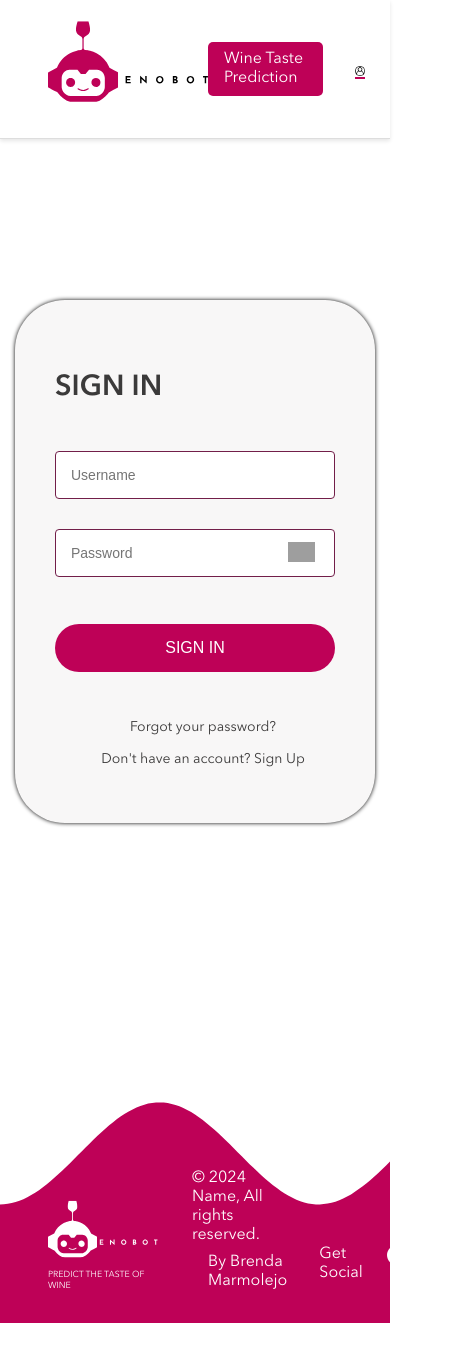
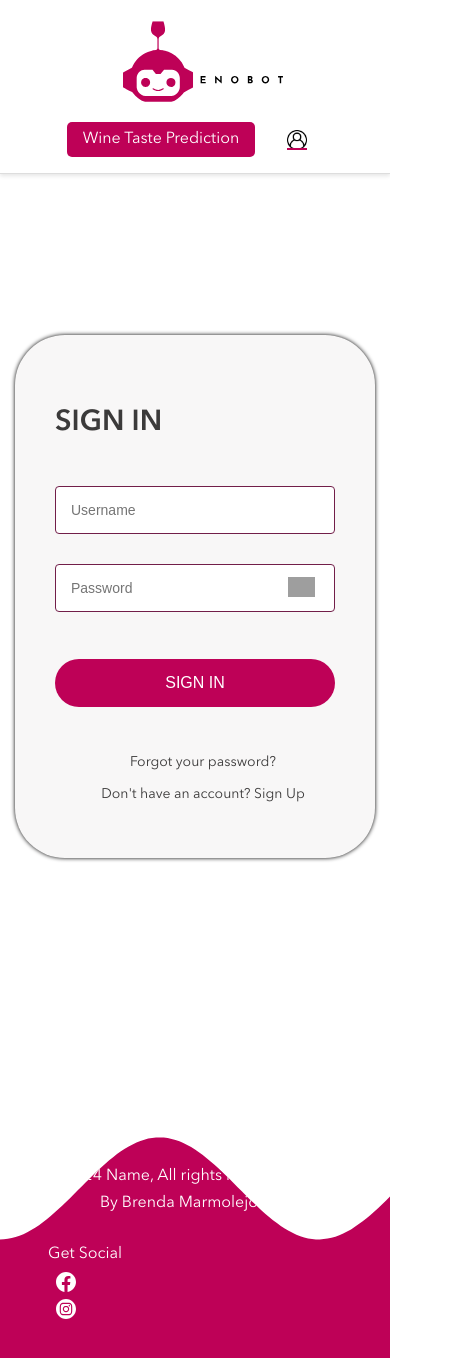
Before and after one commit to bmarmolejo/brainstation-capstone-project, a React (Vite) app in the folder enobot-client/: page /signin in a window 390 px wide. Shown: the whole page, 467 px wide, since content can reach past the window. Before the commit the page ends 1323 px from the top, so only its background shows below. Built offline with nearby package versions, Linux system fonts and the light colour scheme; grey boxes are pictures that could not be loaded.

Commit message:
Created responsive header

```diff
--- a/enobot-client/src/components/Footer/Footer.scss
+++ b/enobot-client/src/components/Footer/Footer.scss
@@ -11,6 +11,7 @@
   justify-content: space-between;
   padding: 1rem 2rem;
   width: 100%;
+  flex-wrap: wrap;
   min-height: 340px;
   clip-path: polygon(0% 65%, 1% 64.95%, 2% 64.8%, 3% 64.6%, 4% 64.3%, 5% 63.9%, 6% 63.45%, 7% 62.9%, 8% 62.25%, 9% 61.55%, 10% 60.8%,
       11% 59.95%, 12% 59.05%, 13% 58.1%, 14% 57.1%, 15% 56.05%, 16% 55%, 17% 53.9%, 18% 52.8%, 19% 51.65%, 20% 50.5%,
@@ -23,7 +24,26 @@
       81% 65%, 82% 65%, 83% 64.9%, 84% 64.75%, 85% 64.5%, 86% 64.2%, 87% 63.75%, 88% 63.25%, 89% 62.7%, 90% 62.05%,
       91% 61.3%, 92% 60.5%, 93% 59.65%, 94% 58.75%, 95% 57.8%, 96% 56.8%, 97% 55.75%, 98% 54.65%, 99% 53.55%, 100% 52.4%, 100% 100%, 0% 100%);
 
-  &__logo {
+  @include tablet {
+    background: $eno-red;
+    color: white;
+    display: flex;
+    justify-content: space-between;
+    padding: 1rem 2rem;
+    width: 100%;
+    min-height: 340px;
+    clip-path: polygon(0% 65%, 1% 64.95%, 2% 64.8%, 3% 64.6%, 4% 64.3%, 5% 63.9%, 6% 63.45%, 7% 62.9%, 8% 62.25%, 9% 61.55%, 10% 60.8%,
+        11% 59.95%, 12% 59.05%, 13% 58.1%, 14% 57.1%, 15% 56.05%, 16% 55%, 17% 53.9%, 18% 52.8%, 19% 51.65%, 20% 50.5%,
+        21% 49.35%, 22% 48.2%, 23% 47.05%, 24% 45.9%, 25% 44.8%, 26% 43.75%, 27% 42.75%, 28% 41.75%, 29% 40.8%, 30% 39.9%,
+        31% 39.1%, 32% 38.35%, 33% 37.65%, 34% 37.05%, 35% 36.5%, 36% 36.05%, 37% 35.65%, 38% 35.35%, 39% 35.15%, 40% 35.05%,
+        41% 35%, 42% 35.05%, 43% 35.2%, 44% 35.45%, 45% 35.75%, 46% 36.15%, 47% 36.65%, 48% 37.2%, 49% 37.85%, 50% 38.55%,
+        51% 39.35%, 52% 40.2%, 53% 41.1%, 54% 42.05%, 55% 43.05%, 56% 44.1%, 57% 45.15%, 58% 46.3%, 59% 47.4%, 60% 48.55%,
+        61% 49.7%, 62% 50.85%, 63% 52%, 64% 53.15%, 65% 54.25%, 66% 55.35%, 67% 56.4%, 68% 57.45%, 69% 58.4%, 70% 59.35%,
+        71% 60.2%, 72% 61.05%, 73% 61.8%, 74% 62.45%, 75% 63.05%, 76% 63.6%, 77% 64.05%, 78% 64.4%, 79% 64.7%, 80% 64.85%,
+        81% 65%, 82% 65%, 83% 64.9%, 84% 64.75%, 85% 64.5%, 86% 64.2%, 87% 63.75%, 88% 63.25%, 89% 62.7%, 90% 62.05%,
+        91% 61.3%, 92% 60.5%, 93% 59.65%, 94% 58.75%, 95% 57.8%, 96% 56.8%, 97% 55.75%, 98% 54.65%, 99% 53.55%, 100% 52.4%, 100% 100%, 0% 100%);
+  }
+      &__logo {
     display: flex;
     flex-direction: column;
     align-items: center;
@@ -42,6 +62,17 @@
   }
 
   &__social {
+
+    display: flex;
+    flex-direction: column;
+    margin-top: 0;
+    padding: 1rem;
+
+    @include tablet {
+      display: flex;
+      margin-top: auto;
+      padding: 1rem;
+    }
     display: flex;
     margin-top: auto;
     padding: 1rem;
--- a/enobot-client/src/components/Header/Header.scss
+++ b/enobot-client/src/components/Header/Header.scss
@@ -5,13 +5,21 @@
 @use '../../styles/partials/variables' as *;
 
 .header {
+
   display: flex;
+  flex-direction: column;
   justify-content: space-between;
+  width: 100vw;
   align-items: center;
   padding: 1rem 2rem;
   width: 100%;
   box-shadow: 0 0.125rem 0.25rem rgba(0, 0, 0, 0.1);
   border-bottom: 1px solid #ddd;
+
+  @include tablet {
+    display: flex;
+    flex-direction: row;
+  }
 
   &__logo {
     display: flex;
```
